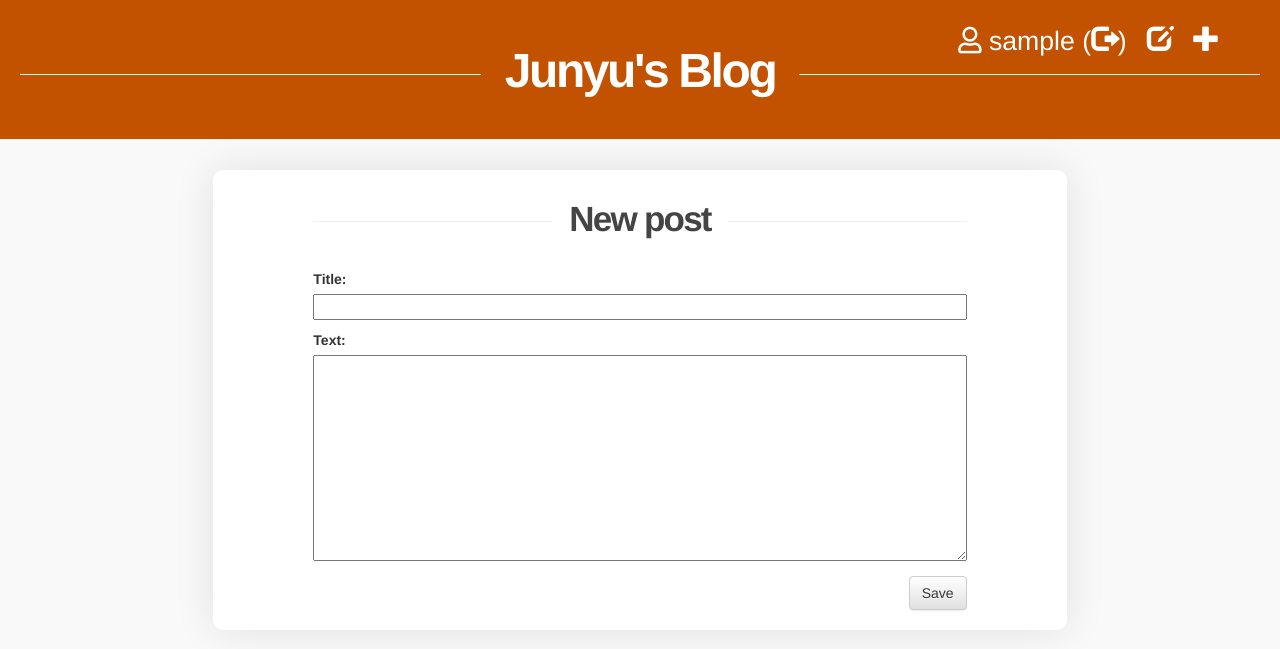
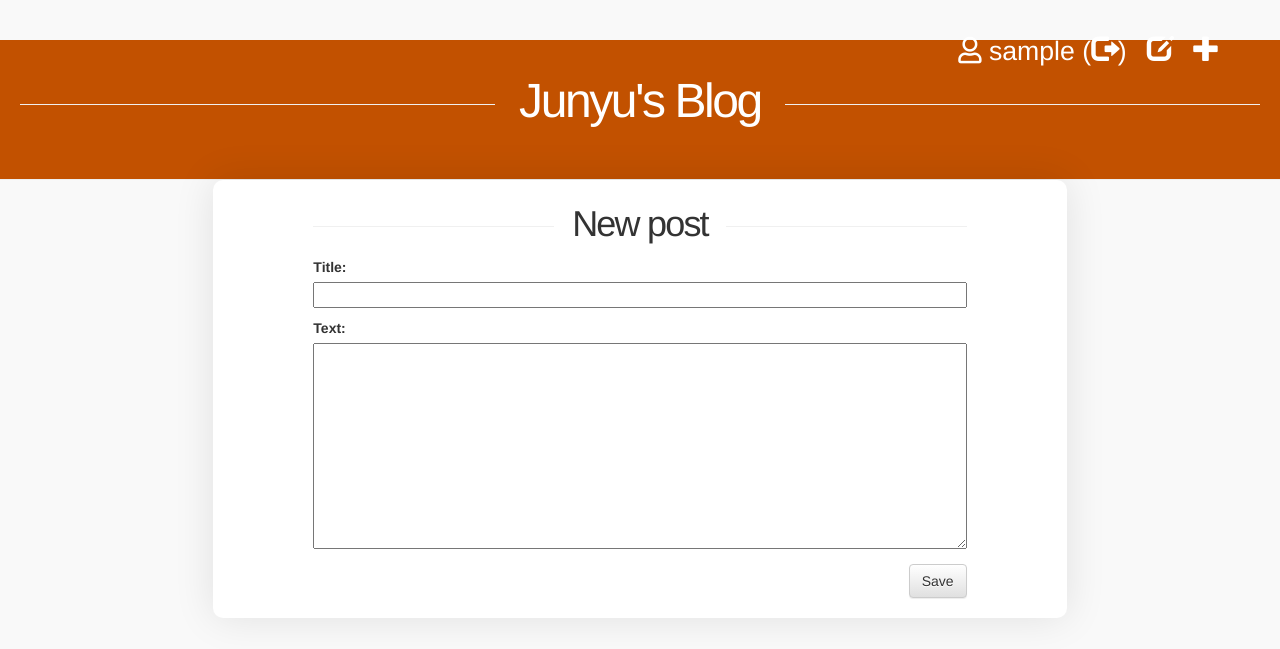
Before and after one commit to EverJYC/blog-coursework, a Django app: page /post/new/ in a window 1280 px wide. Shown: the top 649 px of the page. Run offline with Django 3.2, Linux system fonts and the light colour scheme; the visitor is signed in with stand-in values (Sample User, id 1); some libraries are stand-ins or nearby versions.

Commit message:
fixed bugs

```diff
--- a/blog/templates/blog/base.html
+++ b/blog/templates/blog/base.html
@@ -3,18 +3,19 @@
 <html lang="en">
 <head>
     <title>MyBlog</title>
+    <link rel="stylesheet" href="{% static 'css/blog.css' %}">
     <link rel="stylesheet" href="//maxcdn.bootstrapcdn.com/bootstrap/3.2.0/css/bootstrap.min.css">
     <link rel="stylesheet" href="//maxcdn.bootstrapcdn.com/bootstrap/3.2.0/css/bootstrap-theme.min.css">
     <link rel="stylesheet" href="https://use.fontawesome.com/releases/v5.0.6/css/all.css">
-    <link rel="stylesheet" href="{% static 'css/blog.css' %}">
+
 {#    <link href="//fonts.googleapis.com/css?family=Lobster&subset=latin,latin-ext" rel="stylesheet" type="text/css">#}
-    <link href="https://fonts.googleapis.com/css2?family=Vollkorn&display=swap" rel="stylesheet">
+{#    <link rel="stylesheet" href="https://fonts.googleapis.com/css2?family=Vollkorn&display=swap">#}
 
 
 {#    <script type="text/javascript" src="https://ajax.googleapis.com/ajax/libs/jquery/3.5.1/jquery.min.js"></script>#}
 
     <script type="text/javascript" charset="utf-8" src="{% static 'js/jquery-3.5.1.min.js' %}"></script>
-<script type="text/javascript" charset="utf-8" src="{% static 'js/bootstrap.min.js' %}"></script>
+    <script type="text/javascript" charset="utf-8" src="{% static 'js/bootstrap.min.js' %}"></script>
     <meta charset="UTF-8">
 
 </head>
```
